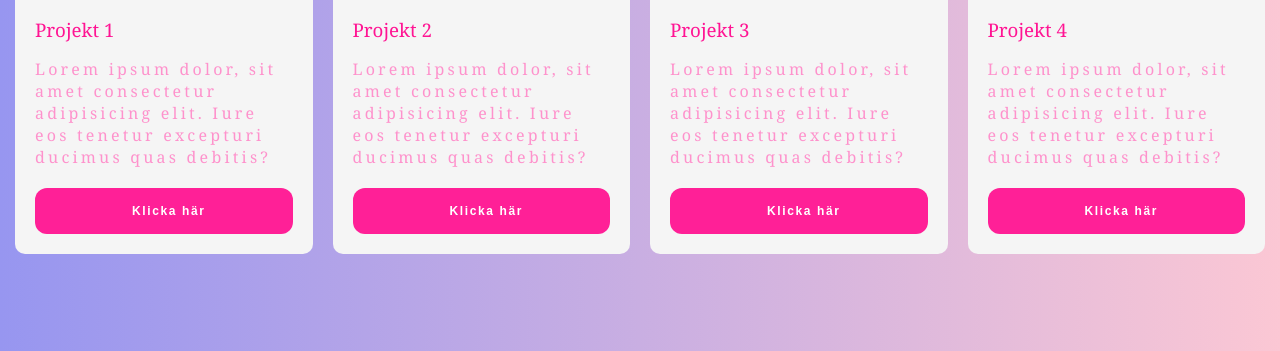
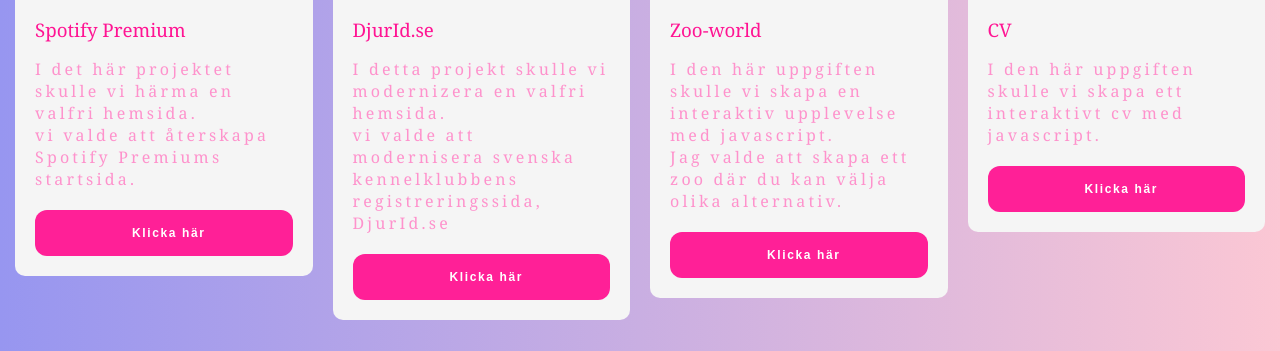
Before and after one commit to HaNNa89/lab2-komp, a plain HTML site: page index.html in a window 1280 px wide. Shown: the part 1725-2076 px from the top of the page. Drawn offline with Linux system fonts and the light colour scheme.

Commit message:
added new text to the cards. Deleted lorum ipsum text

```diff
--- a/index.html
+++ b/index.html
@@ -132,8 +132,9 @@
                         <div class="card">
                             <img class="card-image" src="image/spotify.png" alt="">
                             <div class="card-content">
-                                <h3>Projekt 1</h3>
-                                <p>Lorem ipsum dolor, sit amet consectetur adipisicing elit. Iure eos tenetur excepturi ducimus quas debitis?</p>
+                                <h3>Spotify Premium</h3>
+                                <p>I det här projektet skulle vi härma en valfri hemsida. <br>
+                                vi valde att återskapa Spotify Premiums startsida.</p>
                                 <button class="card-btn"><span>Klicka här</span></button>
                             </div>
                         </div>
@@ -143,8 +144,9 @@
                         <div class="card">
                             <img class="card-image" src="image/djurId.png" alt="">
                             <div class="card-content">
-                                <h3>Projekt 2</h3>
-                                <p>Lorem ipsum dolor, sit amet consectetur adipisicing elit. Iure eos tenetur excepturi ducimus quas debitis?</p>
+                                <h3>DjurId.se</h3>
+                                <p>I detta projekt skulle vi modernizera en valfri hemsida. <br>
+                                vi valde att modernisera svenska kennelklubbens registreringssida, DjurId.se</p>
                                 <button class="card-btn"><span>Klicka här</span></button>
                             </div>
                         </div>
@@ -154,8 +156,9 @@
                         <div class="card">
                             <img class="card-image" src="image/zooworld.png" alt="">
                             <div class="card-content">
-                                <h3>Projekt 3</h3>
-                                <p>Lorem ipsum dolor, sit amet consectetur adipisicing elit. Iure eos tenetur excepturi ducimus quas debitis?</p>
+                                <h3>Zoo-world</h3>
+                                <p>I den här uppgiften skulle vi skapa en interaktiv upplevelse med javascript. <br>
+                                Jag valde att skapa ett zoo där du kan välja olika alternativ.</p>
                                 <button class="card-btn"><span>Klicka här</span></button>
                             </div>
                         </div>
@@ -165,8 +168,8 @@
                         <div class="card">
                             <img class="card-image" src="image/website.png" alt="">
                             <div class="card-content">
-                                <h3>Projekt 4</h3>
-                                <p>Lorem ipsum dolor, sit amet consectetur adipisicing elit. Iure eos tenetur excepturi ducimus quas debitis?</p>
+                                <h3>CV</h3>
+                                <p>I den här uppgiften skulle vi skapa ett interaktivt cv med javascript.</p>
                                 <button class="card-btn"><span>Klicka här</span></button>
                             </div>
                         </div>
```
